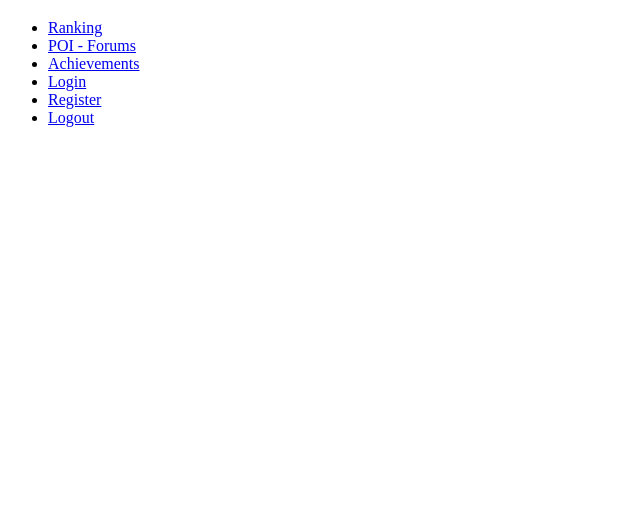
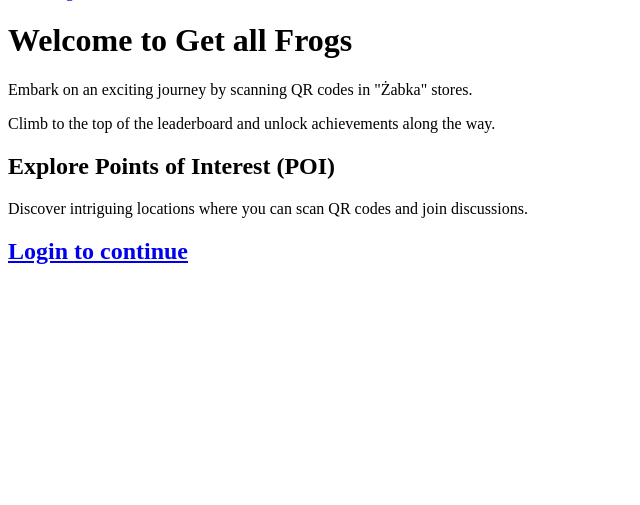
Before and after one commit to mikolajpy/Projekt-Aplikacje-Mobilne, a Django app: page / in a window 1280 px wide. Shown: the part 149-654 px from the top of the page, without its empty margins (0-640 px from the left). Run offline with Django 5.2, Linux system fonts and the light colour scheme.

Commit message:
homepage
zawiera 2 wersje, macie jedną dla zalogowanych i niezalogowanych jak coś
zobaczcie też komentarz jak będziecie robić cos dalej z wpisywaniem tych kodów

```diff
--- a/get_all_frogs/authenti/templates/authenti/login.html
+++ b/get_all_frogs/authenti/templates/authenti/login.html
@@ -9,7 +9,9 @@
         <form method = "POST" action = "" class = "register-form">
 
             {% csrf_token %}
-
+            {% if form.errors %}
+            <p>Something is wrong</p>
+            {% endif %}
             <input type = "text" placeholder = "enter the username..." name = "username">
 
             <input type = "password" placeholder = "enter the password..." name = "password">
--- a/get_all_frogs/pages/templates/pages/home.html
+++ b/get_all_frogs/pages/templates/pages/home.html
@@ -1,7 +1,50 @@
 {% extends 'index.html' %}
 
+{% block content %}
 
-{% block content %}
+
+{% if user.is_authenticated %}
+<div class="main">
+    <div class="row">
+        <div class="upper_part">
+            <h1 class="text-center">Welcome to Get all Frogs {{ user.username }}!</h1>
+            <p class="lead text-center">Embark on an exciting journey by scanning QR codes in "Żabka" stores.</p>
+            <p class="text-center">Climb to the top of the leaderboard and unlock achievements along the way.</p>
+            <h2 class="text-center">Explore Points of Interest (POI)</h2>
+            <p class="text-center">Discover intriguing locations where you can scan QR codes and join discussions.</p>
+        </div>
+    </div>
+
+    <div class="token">
+        <h1 class="text-center token-text">Enter Token</h1>
+    </div>
+</div>
+
+  <!-- Tutaj trzeba dodać form, w którym będzie sie dało wysłać token i potem redirecta po submicie do podstrony zabki i guess, moze byc tez ranking albo achivements i tam odpowiednio na przyklad ile brakuje do nowego achivementu albo pozycja w rankingu, czy cos, badzcie kreatywni chlopaki -->
+
+{% else %}
+
+<div class="main">
+    <div class="row">
+        <div class="upper_part">
+            <h1 class="text-center">Welcome to Get all Frogs</h1>
+            <p class="lead text-center">Embark on an exciting journey by scanning QR codes in "Żabka" stores.</p>
+            <p class="text-center">Climb to the top of the leaderboard and unlock achievements along the way.</p>
+            <h2 class="text-center">Explore Points of Interest (POI)</h2>
+            <p class="text-center">Discover intriguing locations where you can scan QR codes and join discussions.</p>
+
+            <a href="{% url 'login' %}" class="here-link">
+              <h2 class="text-center">Login to continue</h2>
+            </a>
+        </div>
+    </div>
+</div>
+
+
+
+
+
+{% endif %}
 
 
 
--- a/get_all_frogs/templates/navbar_component.html
+++ b/get_all_frogs/templates/navbar_component.html
@@ -1,12 +1,14 @@
 
 <div class="nav">
     <div class="logo">
-            <img src="img/zaba-megiczna.png" alt="magiczna zaba" style="width: 200px; height: 140px;">
+        <a href= "{% url 'home' %}" class = "here-link">
+            <img src="" alt="magiczna zaba" style="width: 200px; height: 140px;">
+        </a>
     </div>
     <div class="link">
         <ul>
             <li><a href="ranking/ranking.html" >Ranking</a></li>
-            <li><a href="forums/forums.html">POI - Forums</a></li>
+            <li><a href="forums/forums.html">Points of interest</a></li>
             <li><a href="achievements/achievements.html">Achievements</a></li>
             <li><a href="/authenti/login">Login</a></li>
             <li><a href="/authenti/register">Register</a></li>
```
Also changed, not shown: get_all_frogs/db.sqlite3, get_all_frogs/pages/views.py (line endings or trailing spaces), get_all_frogs/templates/index.html (line endings or trailing spaces).
